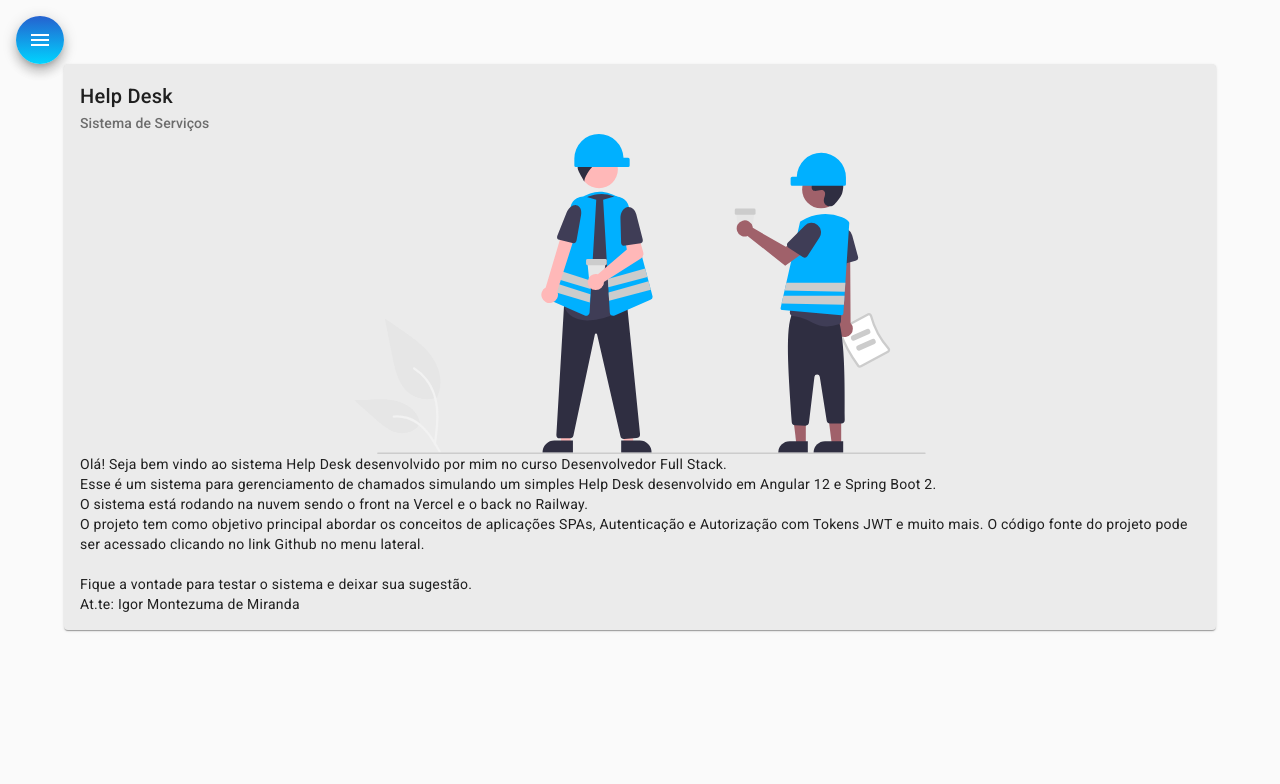
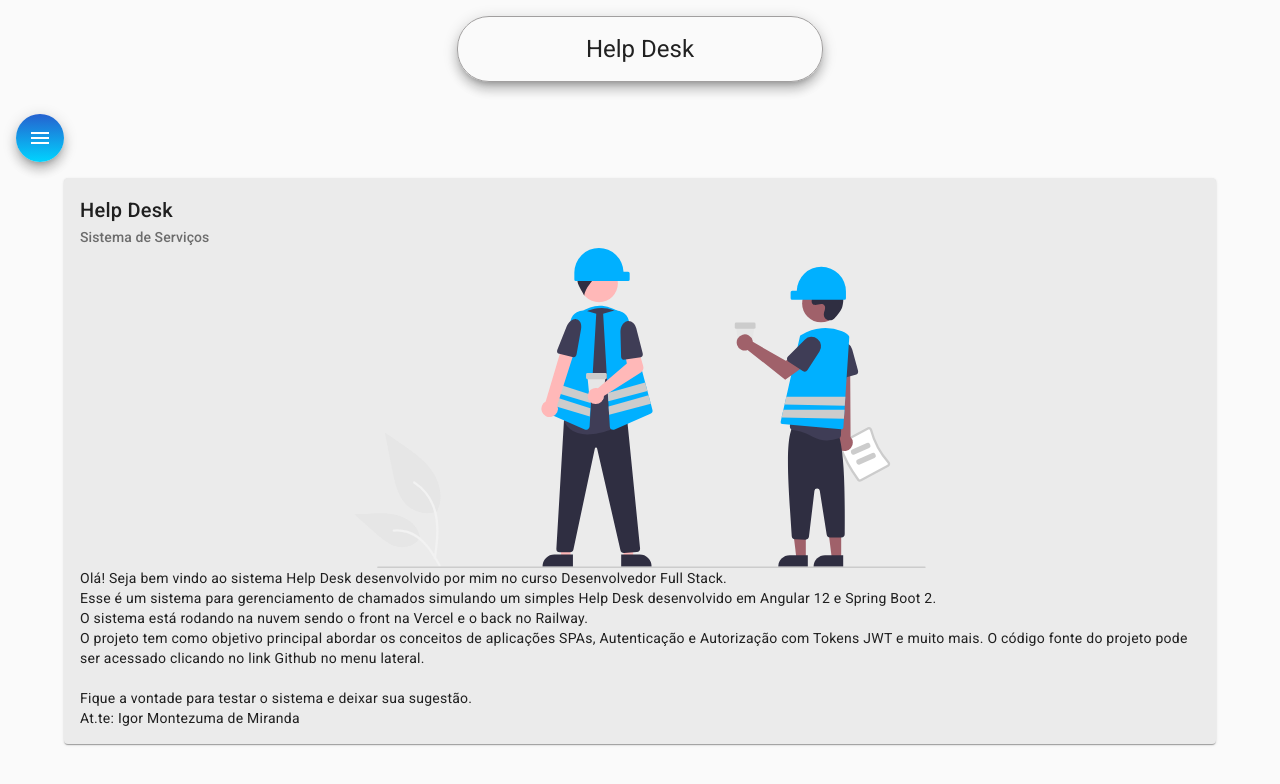
Before and after one commit to IgorMontezuma20/helpdesk-frontend, an Angular app: page /home in a window 1280 px wide. Shown: the top 784 px of the page. Built offline with nearby package versions, Linux system fonts and the light colour scheme.

Commit message:
feat: finalizando o componente Header

```diff
--- a/src/app/components/header/header.component.css
+++ b/src/app/components/header/header.component.css
@@ -0,0 +1,13 @@
+.container {
+    display: flex;
+    align-items: center;
+    justify-content: center;
+}
+
+h1 {
+    margin-top: 1rem;
+    border: 1px solid rgb( 161, 159, 159);
+    padding: 1rem 10%;
+    border-radius: 2rem;
+
+}
--- a/src/app/components/header/header.component.html
+++ b/src/app/components/header/header.component.html
@@ -1 +1,3 @@
-<p>header works!</p>
+<div class="container">
+  <h1 class="mat-elevation-z8">Help Desk</h1>
+</div>
--- a/src/app/components/home/home.component.css
+++ b/src/app/components/home/home.component.css
@@ -1,6 +1,7 @@
+
 .card {
     width: 90%;
-    margin: auto;
+    margin: 1rem auto;
     background-color: rgba(235, 235, 235)
 }
 
--- a/src/app/components/home/home.component.html
+++ b/src/app/components/home/home.component.html
@@ -1,4 +1,4 @@
-<mat-card class="card">
+<mat-card class="card mat-elevation-z8">
   <mat-card-header>
     <mat-card-title>Help Desk</mat-card-title>
     <mat-card-subtitle>Sistema de Serviços</mat-card-subtitle>
--- a/src/app/components/nav/nav.component.html
+++ b/src/app/components/nav/nav.component.html
@@ -26,6 +26,7 @@
   </mat-drawer>
 
   <div class="sidenav-content">
+    <app-header></app-header>
     <button
       class="menu mat-elevation-z8"
       (click)="drawer.toggle()"
```
